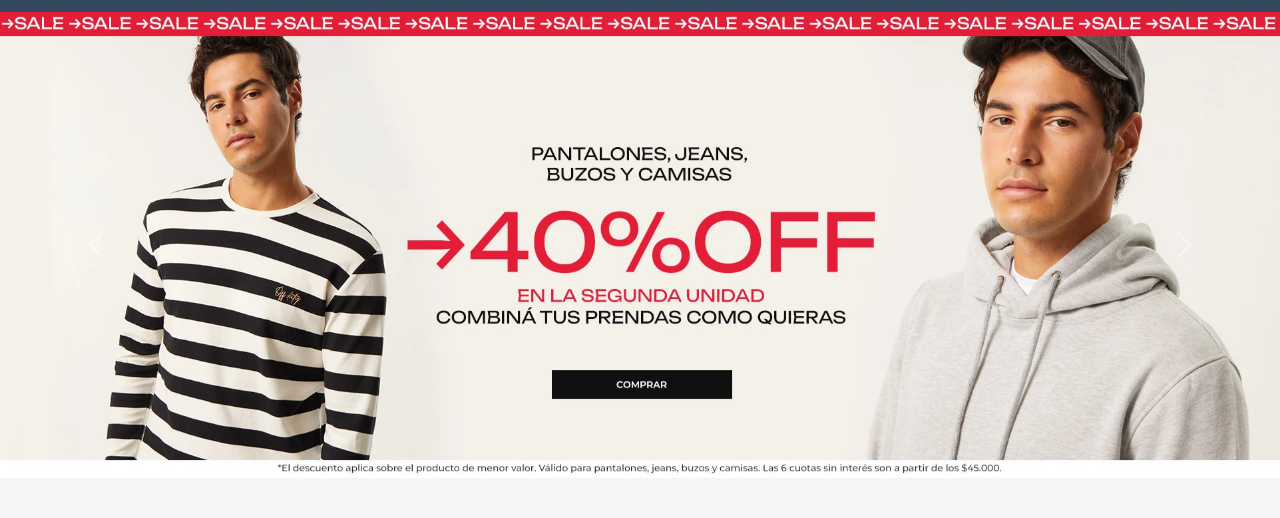
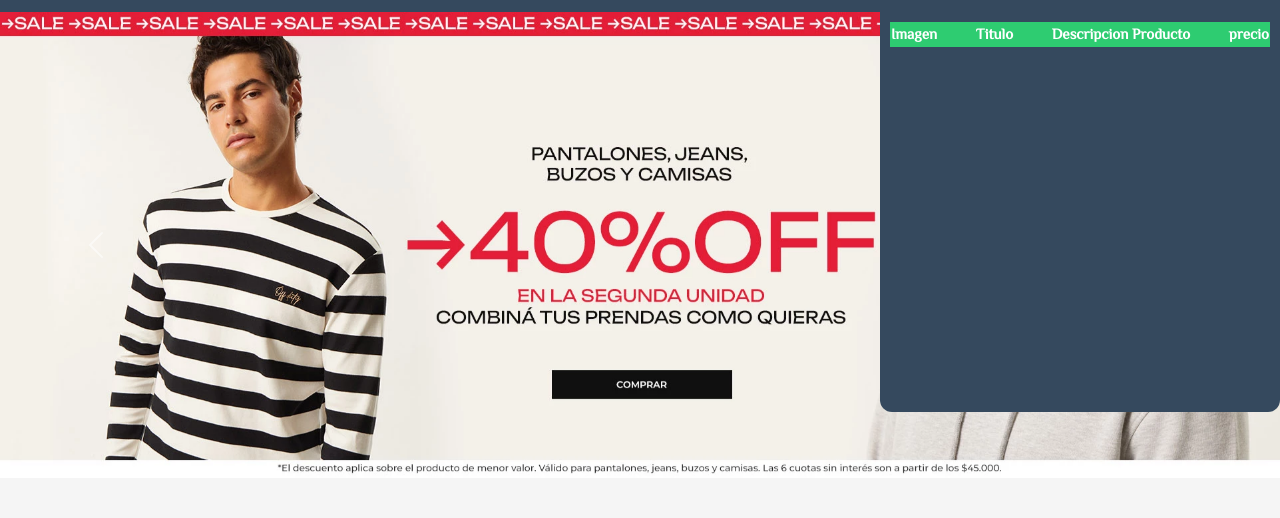
Before and after one commit to AgusTulian8/Alta-Pinta-Indumentaria, a plain HTML site: page index.html in a window 1280 px wide. Shown: the part 78-596 px from the top of the page. Drawn offline with nearby package versions, Linux system fonts and the light colour scheme.

Commit message:
5 de mayo

```diff
--- a/css/styles.css
+++ b/css/styles.css
@@ -8,6 +8,7 @@ body {
     background-color: #F5F5F5;
     font-family: 'Philosopher', sans-serif;
     min-height: 100dvh;
+    position: relative;
 }
 
 /* =======================HEADER================== */
@@ -75,12 +76,46 @@ body {
     margin: right 0;
 }
 
+/* ** inicio carro de compras */
 
 .cart-icon {
     font-size: 26px;
     text-decoration: none;
 
 }
+
+.cart-section{
+    position: absolute;
+    background-color: var(--primary-color);
+    height: 400px;
+    width: 400px;
+    right: 0;
+    top:90px;
+    border-radius: 0  0 12px 12px;
+
+
+}
+
+.cart-list{
+    display: flex;
+    flex-direction: column;
+    padding: 10px;
+}
+
+.table-cart-head tr{
+    display: flex;
+    flex-direction: row;
+    font-size: 15px;
+    justify-content: space-between;
+    height: 100%;
+    background-color: #2ECC71;
+    color: white;
+}
+
+
+/* ** fin carro de compras */
+
+
 
 .nav-item {
     font-size: 19px;
--- a/index.html
+++ b/index.html
@@ -52,9 +52,37 @@
               <a class="nav-link" href="/pages/register/register.html">Registro</a>
             </li>
           </ul>
+
+          <div class="cart-section">
+
+            <div class="cart-list">
+
+              <table class="table-cart">
+
+              <thead class="table-cart-head">
+                <tr>
+                  <th scope="col">Imagen</th>
+                  <th scope="col">Titulo</th>
+                  <th scope="col">Descripcion Producto</th>
+                  <th scope="col">precio</th>
+                </tr>
+              </thead>
+
+
+            </table>
+
+            </div>
+
+          </div>
           <div class="user-info">
             <a href="" class="cart-icon">
               <i class="fa-solid fa-cart-shopping" style="color: #ffffff;"></i>
+
+
+
+
+
+
             </a>
             <div class="user-name"><a href="/pages/login/login.html">Iniciar Sesion</a></div>
             <img class="user-logo" src="https://cdn.icon-icons.com/icons2/1378/PNG/512/avatardefault_92824.png"
```
Also changed, not shown: js/home.js (+13 -0 lines), pages/admin/admin-product.html (+3 -1 lines).
